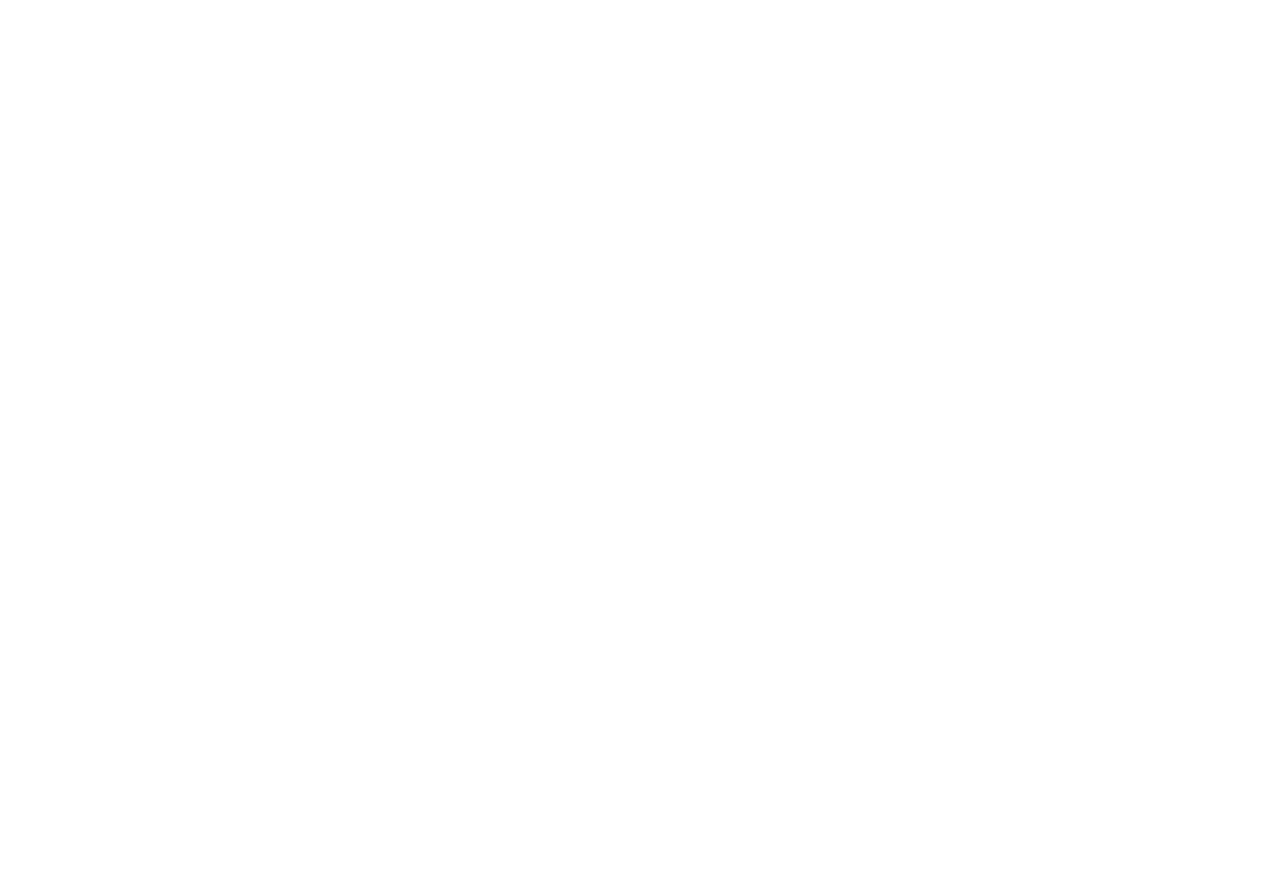
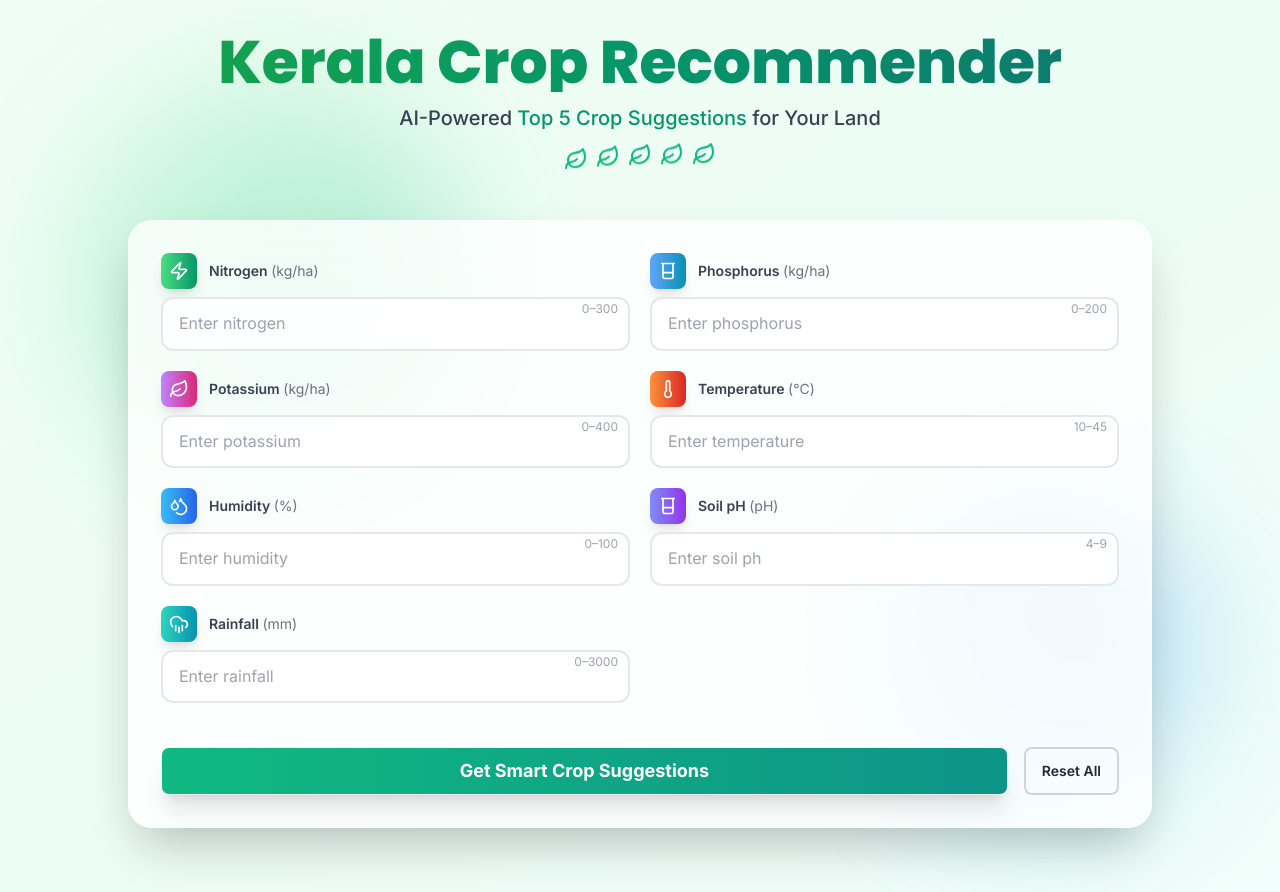
Before and after one commit to URK23CS1197/Kerala_crop_prediction, a React (Vite) app in the folder crop_react/: page / in a window 1280 px wide. Before the commit the page ends 800 px from the top, so only its background shows below. Built offline with nearby package versions, Linux system fonts and the light colour scheme.

Commit message:
Update App.jsx

```diff
--- a/crop_react/src/App.jsx
+++ b/crop_react/src/App.jsx
@@ -16,9 +16,6 @@
   const [error, setError] = useState("");
   const [predictions, setPredictions] = useState([]);
 
-  // ALWAYS use your Render backend endpoint in production
-  const API_BASE = "https://kerala-crop-prediction1.onrender.com";
-
   const handleChange = (e) => {
     setForm({ ...form, [e.target.name]: e.target.value });
     setError("");
@@ -31,7 +28,7 @@
     setPredictions([]);
 
     try {
-      const res = await fetch(`${API_BASE}/predict`, {
+      const res = await fetch("/predict", {
         method: "POST",
         headers: { "Content-Type": "application/json" },
         body: JSON.stringify(form),
@@ -40,6 +37,7 @@
 
       if (data.success) {
         setPredictions(data.predictions);
+        // Trigger confetti
         if (typeof window.confetti === "function") {
           window.confetti({
             particleCount: 100,
@@ -51,7 +49,7 @@
         setError(data.error || "Prediction failed");
       }
     } catch (err) {
-      setError("Network error – is Render backend running?");
+      setError("Network error – is Flask running on http://localhost:5000?");
     } finally {
       setLoading(false);
     }
@@ -101,8 +99,188 @@
 
   return (
     <>
-      {/* ... rest of your code stays the same ... */}
-      {/* Just be sure every fetch uses API_BASE */}
+      <div className="min-h-screen bg-gradient-to-br from-green-50 via-emerald-50 to-teal-50 p-4 md:p-8 relative overflow-hidden">
+        {/* Background Decoration */}
+        <div className="absolute inset-0 opacity-30">
+          <div className="absolute top-20 left-20 w-96 h-96 bg-gradient-to-br from-green-300 to-emerald-500 rounded-full blur-3xl"></div>
+          <div className="absolute bottom-20 right-20 w-80 h-80 bg-gradient-to-tr from-cyan-300 to-blue-500 rounded-full blur-3xl"></div>
+        </div>
+
+        <div className="max-w-5xl mx-auto relative z-10">
+          {/* Hero Header */}
+          <div className="text-center mb-12 animate-fade-in">
+            <h1 className="text-5xl md:text-6xl font-extrabold bg-clip-text text-transparent bg-gradient-to-r from-green-600 via-emerald-600 to-teal-700">
+              Kerala Crop Recommender
+            </h1>
+            <p className="mt-3 text-lg md:text-xl text-gray-700 font-medium">
+              AI-Powered <span className="text-emerald-600">Top 5 Crop Suggestions</span> for Your Land
+            </p>
+            <div className="flex justify-center gap-2 mt-4">
+              {[...Array(5)].map((_, i) => (
+                <Leaf key={i} className={`w-6 h-6 text-emerald-500 animate-bounce`} style={{ animationDelay: `${i * 0.1}s` }} />
+              ))}
+            </div>
+          </div>
+
+          {/* Input Card */}
+          <div className="backdrop-blur-xl bg-white/80 rounded-3xl shadow-2xl p-6 md:p-8 mb-8 border border-white/50">
+            <form onSubmit={handleSubmit} className="grid md:grid-cols-2 gap-5">
+              {inputs.map((f) => (
+                <div key={f.name} className="relative group">
+                  <div className="flex items-center gap-3 mb-2">
+                    <div className={`p-2 rounded-lg bg-gradient-to-r ${f.color} text-white shadow-lg`}>
+                      {f.icon}
+                    </div>
+                    <label className="text-sm font-semibold text-gray-700">
+                      {f.label} <span className="text-gray-500 font-normal">({f.unit})</span>
+                    </label>
+                  </div>
+                  <input
+                    type="number"
+                    step="0.1"
+                    name={f.name}
+                    min={f.min}
+                    max={f.max}
+                    required
+                    className={`w-full px-4 py-3 rounded-xl border-2 border-gray-200 focus:border-transparent focus:ring-4 focus:ring-${f.color.split(' ')[1]}/30 outline-none transition-all bg-white/70 backdrop-blur`}
+                    placeholder={`Enter ${f.label.toLowerCase()}`}
+                    value={form[f.name]}
+                    onChange={handleChange}
+                  />
+                  <span className="absolute right-3 top-12 text-xs text-gray-400">
+                    {f.min}–{f.max}
+                  </span>
+                </div>
+              ))}
+
+              <div className="md:col-span-2 flex gap-4 mt-6">
+                <button
+                  type="submit"
+                  disabled={loading}
+                  className="flex-1 btn bg-gradient-to-r from-emerald-500 to-teal-600 hover:from-emerald-600 hover:to-teal-700 text-white font-bold text-lg shadow-xl transform hover:scale-105 transition-all duration-300"
+                >
+                  {loading ? (
+                    <>
+                      <span className="loading loading-spinner"></span>
+                      Analyzing Soil & Climate...
+                    </>
+                  ) : (
+                    <>Get Smart Crop Suggestions</>
+                  )}
+                </button>
+                <button
+                  type="button"
+                  onClick={() =>
+                    setForm({
+                      nitrogen: "", phosphorus: "", potassium: "",
+                      temperature: "", humidity: "", ph: "", rainfall: ""
+                    })
+                  }
+                  className="btn btn-ghost border-2 border-gray-300 hover:border-emerald-500 hover:bg-emerald-50"
+                >
+                  Reset All
+                </button>
+              </div>
+            </form>
+          </div>
+
+          {/* Error Alert */}
+          {error && (
+            <div className="alert alert-error shadow-lg backdrop-blur bg-red-500/90 text-white mb-6 animate-pulse">
+              <svg xmlns="http://www.w3.org/2000/svg" className="stroke-current shrink-0 h-6 w-6" fill="none" viewBox="0 0 24 24">
+                <path strokeLinecap="round" strokeLinejoin="round" strokeWidth="2" d="M10 14l2-2m0 0l2-2m-2 2l-2-2m2 2l2 2m7-2a9 9 0 11-18 0 9 9 0 0118 0z" />
+              </svg>
+              <span>{error}</span>
+            </div>
+          )}
+
+          {/* Results */}
+          {predictions.length > 0 && (
+            <div className="space-y-6">
+              <h2 className="text-3xl font-bold text-center bg-clip-text text-transparent bg-gradient-to-r from-emerald-600 to-teal-700">
+                Top 5 Recommended Crops
+              </h2>
+
+              <div className="grid gap-5">
+                {predictions.map((p, i) => {
+                  const badge = confidenceBadge(p.probability);
+                  const icon = cropIcons[p.crop.toLowerCase()] || "Leaf";
+                  return (
+                    <div
+                      key={i}
+                      className="group relative overflow-hidden bg-white/80 backdrop-blur-xl rounded-2xl shadow-xl p-6 border border-white/50 transform hover:scale-105 transition-all duration-500 hover:shadow-2xl"
+                      style={{ animation: `fadeInUp 0.6s ease-out forwards`, animationDelay: `${i * 0.15}s` }}
+                    >
+                      {/* Gradient Border Effect */}
+                      <div className={`absolute inset-0 bg-gradient-to-r ${i === 0 ? 'from-yellow-400 via-amber-500 to-orange-500' : i === 1 ? 'from-gray-300 to-gray-500' : i === 2 ? 'from-orange-400 to-red-500' : 'from-green-400 to-emerald-600'} opacity-0 group-hover:opacity-100 transition-opacity rounded-2xl -z-10 blur-xl`}></div>
+
+                      <div className="flex items-center justify-between">
+                        <div className="flex items-center gap-5">
+                          <div className="text-5xl animate-bounce">{rankEmoji(i)}</div>
+                          <div>
+                            <div className="text-2xl font-bold capitalize flex items-center gap-2">
+                              {icon} {  p.crop}
+                            </div>
+                            <div className="flex items-center gap-3 mt-1">
+                              <span className="text-sm text-gray-600">Rank #{i + 1}</span>
+                              <span className={`px-3 py-1 rounded-full text-xs font-bold ${badge.cls}`}>
+                                {badge.icon} {badge.txt} Confidence
+                              </span>
+                            </div>
+                          </div>
+                        </div>
+
+                        <div className="text-right">
+                          <div className="text-4xl font-extrabold bg-clip-text text-transparent bg-gradient-to-r from-emerald-500 to-teal-600">
+                            {p.probability}%
+                          </div>
+                          <div className="text-sm text-gray-600">Suitability Score</div>
+                        </div>
+                      </div>
+
+                      <progress
+                        className={`progress w-full h-4 mt-4 rounded-full ${
+                          p.probability >= 15 ? 'progress-success' : p.probability >= 10 ? 'progress-warning' : 'progress-error'
+                        }`}
+                        value={p.probability}
+                        max="100"
+                      ></progress>
+                    </div>
+                  );
+                })}
+              </div>
+
+              <div className="text-center mt-8">
+                <p className="text-sm text-gray-600">
+                  Based on NPK, climate, and soil data • Powered by Machine Learning
+                </p>
+              </div>
+            </div>
+          )}
+        </div>
+      </div>
+
+      {/* Custom Animations */}
+      <style jsx>{`
+        @keyframes fadeInUp {
+          from {
+            opacity: 0;
+            transform: translateY(30px);
+          }
+          to {
+            opacity: 1;
+            transform: translateY(0);
+          }
+        }
+        @keyframes fadeIn {
+          from { opacity: 0; }
+          to { opacity: 1; }
+        }
+        .animate-fade-in { animation: fadeIn 1s ease-out; }
+      `}</style>
+
+      {/* Confetti Script */}
+      <script src="https://cdn.jsdelivr.net/npm/canvas-confetti@1.6.0/dist/confetti.browser.min.js"></script>
     </>
   );
 }
```
